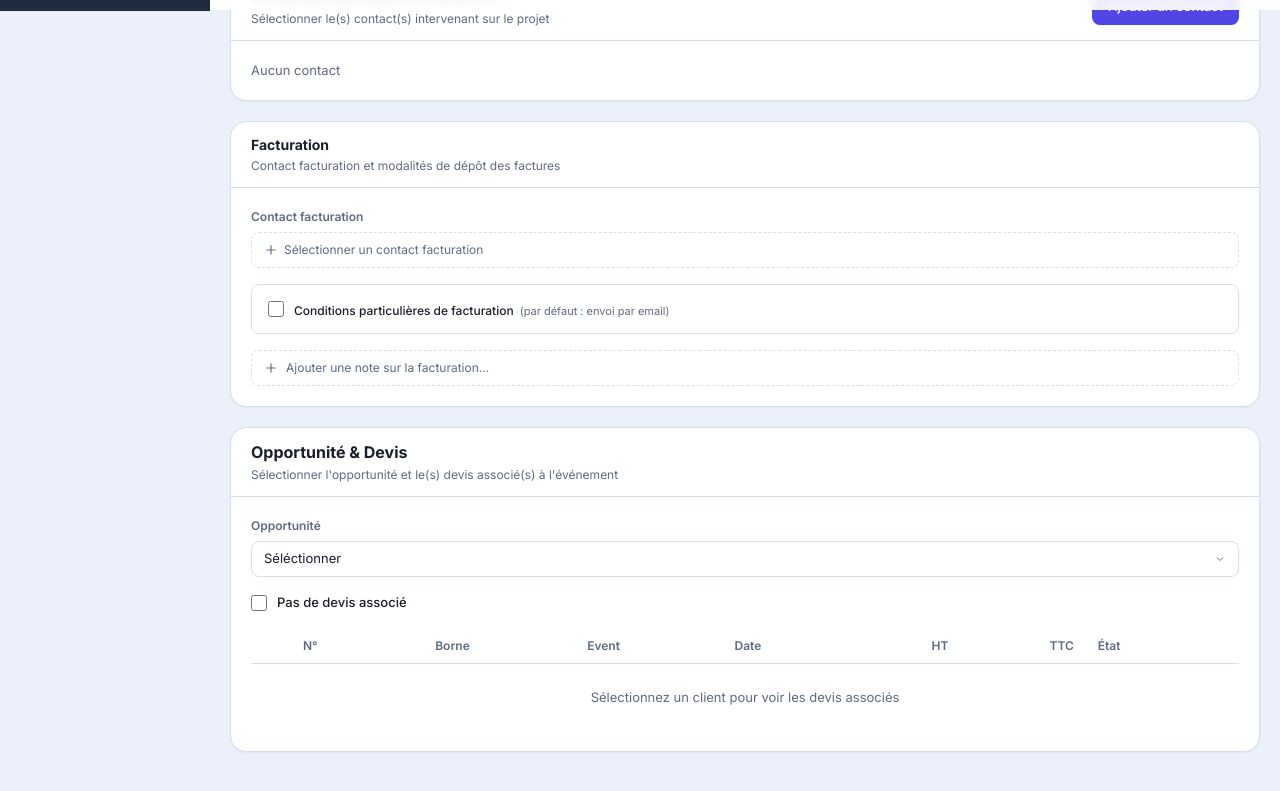
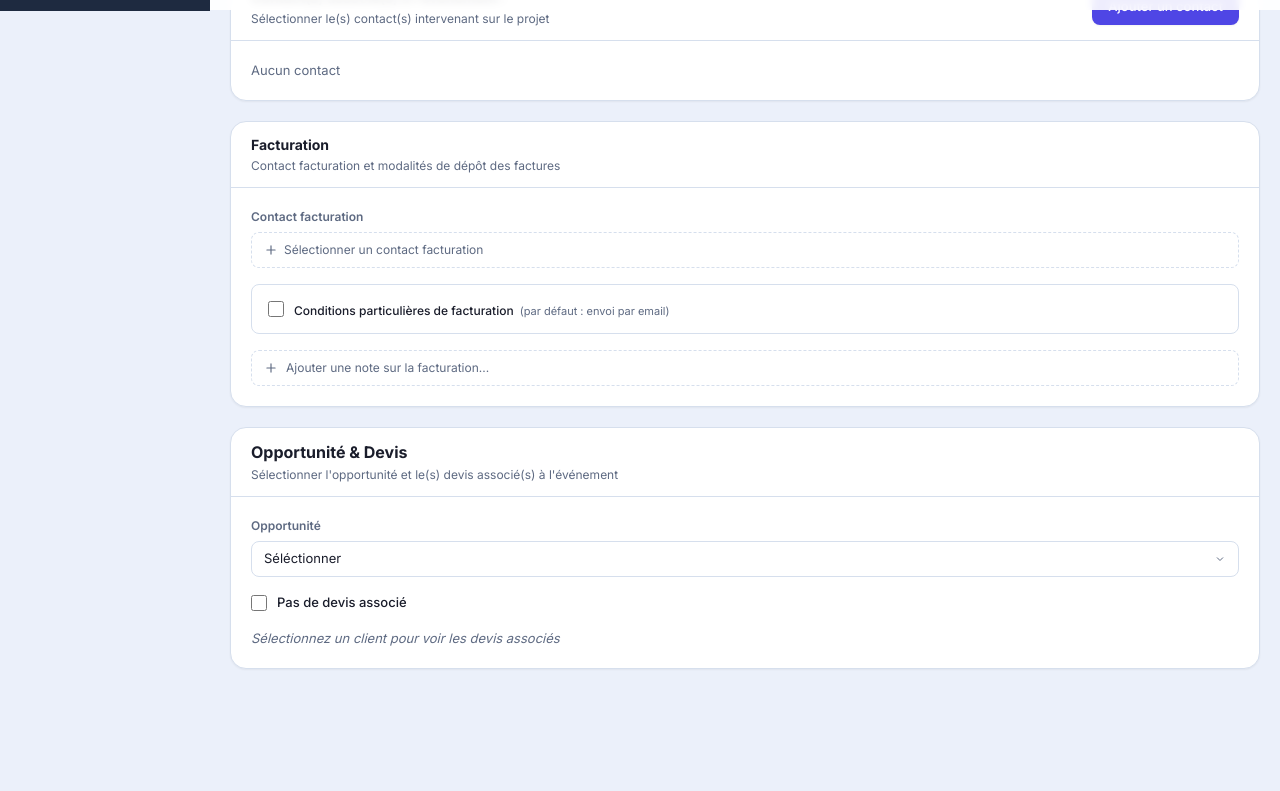
Before and after one commit to smcto/kitstart-platform, a React (Vite) app: page /events/create in a window 1280 px wide. Shown: the part 790-1581 px from the top of the page. Built offline with nearby package versions, Linux system fonts and the light colour scheme.

Commit message:
Hide empty devis table when no client is selected
Show an italic hint message instead of the empty table structure
when no client has been chosen yet in the event creation form.

https://claude.ai/code/session_01Fpb8xnhEUP3fdtBHgVNGKs

```diff
--- a/src/pages/EventCreate.jsx
+++ b/src/pages/EventCreate.jsx
@@ -938,6 +938,7 @@ export default function EventCreate() {
                   </div>
                 ) : (
                   <>
+                  {selectedClient ? (
                   <div className="overflow-x-auto">
                     <table className="w-full text-[13px]">
                       <thead>
@@ -955,7 +956,7 @@ export default function EventCreate() {
                         </tr>
                       </thead>
                       <tbody>
-                        {selectedClient ? MOCK_DEVIS.map(d => (
+                        {MOCK_DEVIS.map(d => (
                           <tr
                             key={d.id}
                             onClick={() => setSelectedDevis(prev => prev.includes(d.id) ? prev.filter(x => x !== d.id) : [...prev, d.id])}
@@ -1019,13 +1020,7 @@ export default function EventCreate() {
                               </button>
                             </td>
                           </tr>
-                        )) : (
-                          <tr>
-                            <td colSpan={10} className="py-6 text-center text-[13px] text-[--k-muted]">
-                              Sélectionnez un client pour voir les devis associés
-                            </td>
-                          </tr>
-                        )}
+                        ))}
                       </tbody>
                     </table>
                     {selectedDevis.length > 0 && (
@@ -1034,6 +1029,9 @@ export default function EventCreate() {
                       </p>
                     )}
                   </div>
+                  ) : (
+                    <p className="text-[13px] text-[--k-muted] italic">Sélectionnez un client pour voir les devis associés</p>
+                  )}
 
                   {/* Popup aperçu devis */}
                   {previewDevis && (
```
